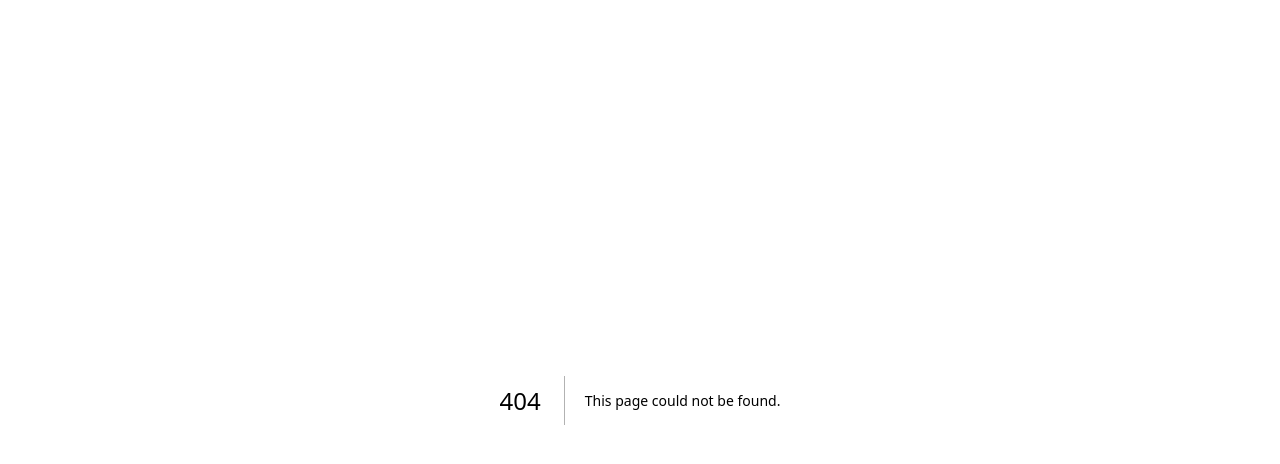
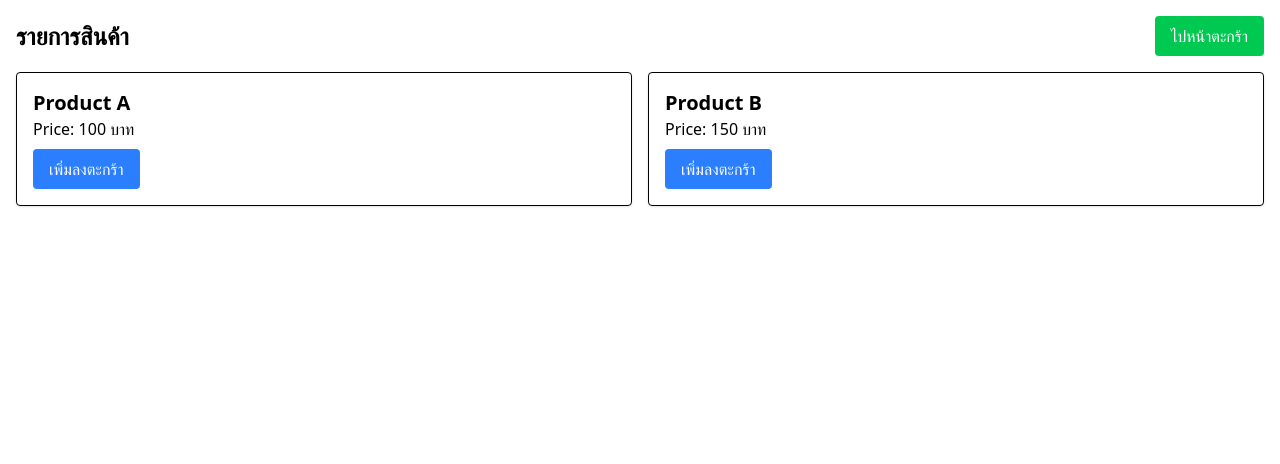
Before and after one commit to strdoffin/web045-onsite, a Next.js app: page /showItem in a window 1280 px wide. Before the commit this address had no page. Shown: the top 464 px of the page. Built offline with nearby package versions, Linux system fonts and the light colour scheme.

Commit message:
cartmenu

```diff
--- /dev/null
+++ b/src/app/cart/page.jsx
@@ -0,0 +1,43 @@
+// src/app/cart/page.jsx
+'use client';
+
+import { useCart } from "../context/CardContext";
+export default function CartPage() {
+  const { cartItems, updateQuantity, removeFromCart } = useCart();
+
+  const total = cartItems.reduce((sum, item) => sum + item.price * item.quantity, 0);
+
+  return (
+    <div className="p-4">
+      <h1 className="text-2xl font-bold mb-4">ตะกร้าสินค้า</h1>
+      {cartItems.length === 0 ? (
+        <p>ไม่มีสินค้าในตะกร้า</p>
+      ) : (
+        cartItems.map(item => (
+          <div key={item.id} className="border-b py-2 flex justify-between items-center">
+            <div>
+              <h2>{item.name}</h2>
+              <p>ราคา: {item.price} บาท</p>
+              <input
+                type="number"
+                min="1"
+                value={item.quantity}
+                onChange={(e) => updateQuantity(item.id, parseInt(e.target.value))}
+                className="w-16 border px-2"
+              />
+            </div>
+            <button
+              onClick={() => removeFromCart(item.id)}
+              className="text-red-500"
+            >
+              ลบ
+            </button>
+          </div>
+        ))
+      )}
+      <div className="mt-4 font-bold">
+        ราคารวม: {total} บาท
+      </div>
+    </div>
+  );
+}
--- /dev/null
+++ b/src/app/components/ProductCard.jsx
@@ -0,0 +1,27 @@
+// src/app/components/ProductCard.jsx
+'use client';
+import { useCart } from "../context/CardContext";
+export default function ProductCard({ product }) {
+  const { addToCart } = useCart();
+
+  const handleAddToCart = () => {
+    addToCart(product);
+    // เก็บสินค้าใน localStorage หลังจากกดเพิ่ม
+    const currentCart = JSON.parse(localStorage.getItem('cart')) || [];
+    currentCart.push(product);
+    localStorage.setItem('cart', JSON.stringify(currentCart));
+  };
+
+  return (
+    <div className="border p-4 rounded shadow">
+      <h2 className="text-xl font-bold">{product.name}</h2>
+      <p>Price: {product.price} บาท</p>
+      <button
+        className="mt-2 bg-blue-500 text-white px-4 py-2 rounded"
+        onClick={() => addToCart(product)}
+      >
+        เพิ่มลงตะกร้า
+      </button>
+    </div>
+  );
+}
--- /dev/null
+++ b/src/app/context/CardContext.jsx
@@ -0,0 +1,58 @@
+'use client';
+import { createContext, useContext, useEffect, useState } from 'react';
+
+const CartContext = createContext();
+
+export const CartProvider = ({ children }) => {
+  const [cartItems, setCartItems] = useState([]);
+
+  // ดึง cart จาก localStorage เมื่อโหลดหน้า
+  useEffect(() => {
+    const storedCart = localStorage.getItem("cartItems");
+    if (storedCart) {
+      setCartItems(JSON.parse(storedCart));
+    }
+  }, []);
+
+  // อัปเดต localStorage เมื่อ cart เปลี่ยน
+  useEffect(() => {
+    if (cartItems.length > 0) {
+      localStorage.setItem("cartItems", JSON.stringify(cartItems));
+    } else {
+      localStorage.removeItem("cartItems");
+    }
+  }, [cartItems]);
+
+  const addToCart = (product) => {
+    setCartItems((prev) => {
+      const existing = prev.find(item => item.id === product.id);
+      if (existing) {
+        return prev.map(item =>
+          item.id === product.id ? { ...item, quantity: item.quantity + 1 } : item
+        );
+      } else {
+        return [...prev, { ...product, quantity: 1 }];
+      }
+    });
+  };
+
+  const updateQuantity = (id, quantity) => {
+    setCartItems((prev) =>
+      prev.map(item =>
+        item.id === id ? { ...item, quantity } : item
+      )
+    );
+  };
+
+  const removeFromCart = (id) => {
+    setCartItems((prev) => prev.filter(item => item.id !== id));
+  };
+
+  return (
+    <CartContext.Provider value={{ cartItems, addToCart, updateQuantity, removeFromCart }}>
+      {children}
+    </CartContext.Provider>
+  );
+};
+
+export const useCart = () => useContext(CartContext);
--- a/src/app/layout.js
+++ b/src/app/layout.js
@@ -1,5 +1,6 @@
 import { Geist, Geist_Mono } from "next/font/google";
 import "./globals.css";
+import { CartProvider } from "./context/CardContext";
 
 const geistSans = Geist({
   variable: "--font-geist-sans",
@@ -22,7 +23,7 @@ export default function RootLayout({ children }) {
       <body
         className={`${geistSans.variable} ${geistMono.variable} antialiased`}
       >
-        {children}
+        <CartProvider>{children}</CartProvider>
       </body>
     </html>
   );
--- /dev/null
+++ b/src/app/showItem/page.jsx
@@ -0,0 +1,32 @@
+'use client';
+import { useRouter } from 'next/navigation';
+import ProductCard from "../components/ProductCard";
+
+const dummyProducts = [
+  { id: 1, name: 'Product A', price: 100 },
+  { id: 2, name: 'Product B', price: 150 },
+];
+
+export default function ShowItemPage() {
+  const router = useRouter();
+
+  return (
+    <div className="p-4">
+      <div className="flex justify-between items-center mb-4">
+        <h1 className="text-2xl font-bold">รายการสินค้า</h1>
+        <button
+          className="bg-green-500 text-white px-4 py-2 rounded"
+          onClick={() => router.push('/cart')}
+        >
+          ไปหน้าตะกร้า
+        </button>
+      </div>
+
+      <div className="grid grid-cols-1 md:grid-cols-2 gap-4">
+        {dummyProducts.map(product => (
+          <ProductCard key={product.id} product={product} />
+        ))}
+      </div>
+    </div>
+  );
+}
```
